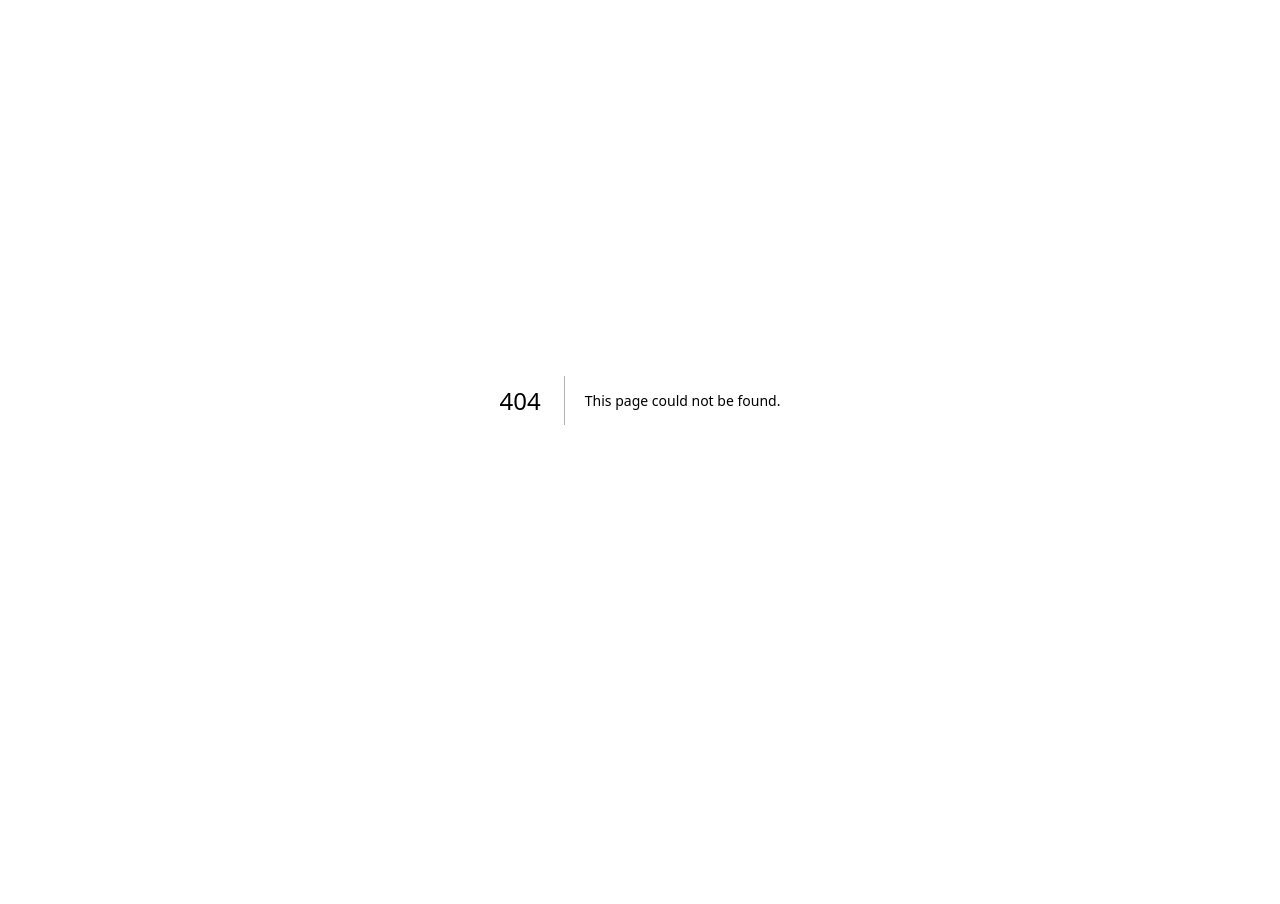
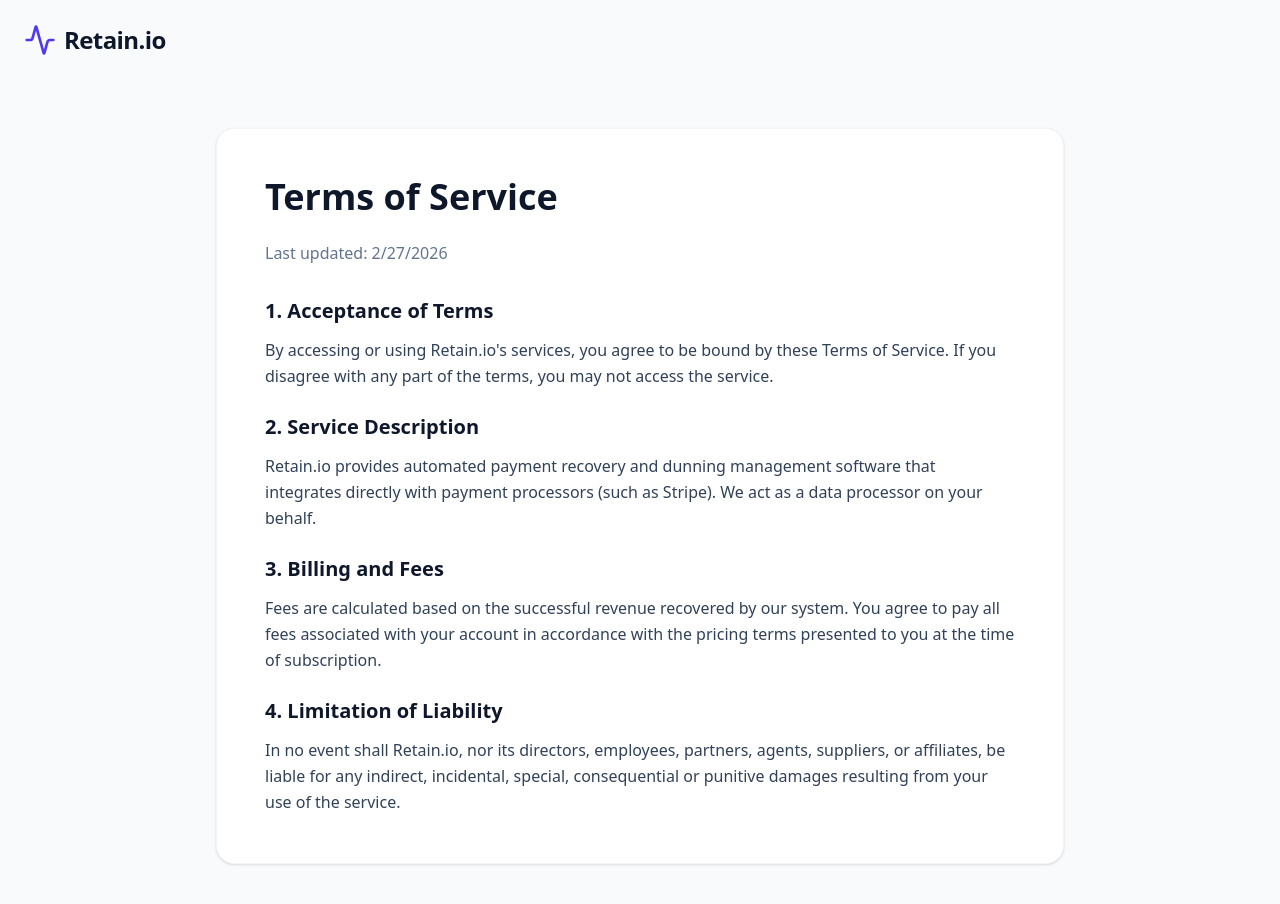
Before and after one commit to erkanrzgc/retain-io, a Next.js app: page /terms in a window 1280 px wide. Before the commit this address had no page. Shown: the top 904 px of the page. Before the commit the page ends 800 px from the top, so only its background shows below. Built offline with nearby package versions, Linux system fonts and the light colour scheme.

Commit message:
feat(pages): add privacy, terms, pricing and testimonial sections

```diff
--- a/src/app/page.tsx
+++ b/src/app/page.tsx
@@ -51,7 +51,7 @@ export default function Home() {
             </Button>
           </div>
 
-          <div className="mt-20 grid grid-cols-1 md:grid-cols-3 gap-8 w-full max-w-5xl text-left">
+          <div id="features" className="mt-20 scroll-mt-24 grid grid-cols-1 md:grid-cols-3 gap-8 w-full max-w-5xl text-left">
             <div className="group flex flex-col items-start p-6 bg-white rounded-2xl shadow-sm border border-slate-100 transition-all duration-300 hover:shadow-lg hover:-translate-y-1 hover:border-indigo-100 cursor-default">
               <div className="p-3 bg-green-100 text-green-700 rounded-lg mb-4 transition-transform duration-300 group-hover:scale-110">
                 <DollarSign className="h-6 w-6" />
@@ -74,6 +74,38 @@ export default function Home() {
               <p className="text-slate-600">Optimized retry schedules and personalized emails that your customers actually read.</p>
             </div>
           </div>
+
+          <div id="pricing" className="mt-32 scroll-mt-24 w-full max-w-5xl">
+            <h2 className="text-3xl font-bold text-slate-900 mb-12">Simple, transparent pricing.</h2>
+            <div className="bg-white p-8 rounded-3xl shadow-sm border border-slate-100 flex flex-col md:flex-row items-center justify-between mx-auto max-w-3xl">
+              <div className="text-left mb-6 md:mb-0">
+                <h3 className="text-2xl font-bold mb-2">Performance Built</h3>
+                <p className="text-slate-600">No monthly fees. We only win when you win.</p>
+              </div>
+              <div className="text-center md:text-right">
+                <span className="text-5xl font-extrabold text-indigo-600">5%</span>
+                <span className="text-slate-500 font-medium ml-2">of recovered revenue</span>
+              </div>
+            </div>
+          </div>
+
+          <div id="testimonials" className="mt-32 scroll-mt-24 w-full max-w-5xl mb-12">
+            <h2 className="text-3xl font-bold text-slate-900 mb-12">Loved by founders.</h2>
+            <div className="grid grid-cols-1 md:grid-cols-2 gap-6">
+              <div className="bg-white p-8 rounded-2xl shadow-sm border border-slate-100 text-left">
+                <div className="flex text-yellow-400 mb-4">★★★★★</div>
+                <p className="text-slate-700 italic mb-6">"Retain.io essentially pays for itself. Setting it up took 2 minutes and it recovered $1,200 in our first week alone that would have completely churned out."</p>
+                <div className="font-bold text-slate-900">Sarah J.</div>
+                <div className="text-sm text-slate-500">Founder, SaaS Co.</div>
+              </div>
+              <div className="bg-white p-8 rounded-2xl shadow-sm border border-slate-100 text-left">
+                <div className="flex text-yellow-400 mb-4">★★★★★</div>
+                <p className="text-slate-700 italic mb-6">"The Stripe integration is flawless. We used to do all of this manually and missed so many failed payments. The automated emails look incredibly professional."</p>
+                <div className="font-bold text-slate-900">David M.</div>
+                <div className="text-sm text-slate-500">CTO, Tech Startup</div>
+              </div>
+            </div>
+          </div>
         </section>
       </main>
 
--- /dev/null
+++ b/src/app/privacy/page.tsx
@@ -0,0 +1,44 @@
+import { Activity } from "lucide-react";
+import Link from "next/link";
+
+export default function PrivacyPolicy() {
+  return (
+    <div className="flex min-h-screen flex-col bg-slate-50">
+      <header className="container mx-auto flex h-20 items-center justify-between px-4 md:px-6">
+        <Link href="/" className="flex items-center gap-2">
+          <Activity className="h-8 w-8 text-indigo-600" />
+          <span className="text-2xl font-bold tracking-tight text-slate-900">Retain.io</span>
+        </Link>
+      </header>
+
+      <main className="flex-1 container mx-auto px-4 md:px-6 py-12 max-w-4xl">
+        <div className="bg-white p-8 md:p-12 rounded-2xl shadow-sm border border-slate-100">
+          <h1 className="text-3xl md:text-4xl font-extrabold text-slate-900 mb-6">Privacy Policy</h1>
+          <p className="text-slate-500 mb-8">Last updated: {new Date().toLocaleDateString()}</p>
+
+          <div className="space-y-6 text-slate-700 leading-relaxed">
+            <section>
+              <h2 className="text-xl font-bold text-slate-900 mb-3">1. Information We Collect</h2>
+              <p>We collect information you provide directly to us when you create an account, connect your Stripe profile, or communicate with us. This includes your name, email address, and payment integration metadata.</p>
+            </section>
+
+            <section>
+              <h2 className="text-xl font-bold text-slate-900 mb-3">2. How We Use Your Information</h2>
+              <p>We use the information we collect to operate and improve our automated dunning services, process transactions, send payment recovery notifications to your customers on your behalf, and provide customer support.</p>
+            </section>
+
+            <section>
+              <h2 className="text-xl font-bold text-slate-900 mb-3">3. Data Security</h2>
+              <p>We implement industry-standard security measures to protect your information. We do not store raw credit card numbers. All sensitive payment processing is handled securely by Stripe.</p>
+            </section>
+
+            <section>
+              <h2 className="text-xl font-bold text-slate-900 mb-3">4. Contact Us</h2>
+              <p>If you have any questions about this Privacy Policy, please contact us at <a href="mailto:hello@retain.io" className="text-indigo-600 hover:underline">hello@retain.io</a>.</p>
+            </section>
+          </div>
+        </div>
+      </main>
+    </div>
+  );
+}
--- /dev/null
+++ b/src/app/terms/page.tsx
@@ -0,0 +1,44 @@
+import { Activity } from "lucide-react";
+import Link from "next/link";
+
+export default function TermsOfService() {
+  return (
+    <div className="flex min-h-screen flex-col bg-slate-50">
+      <header className="container mx-auto flex h-20 items-center justify-between px-4 md:px-6">
+        <Link href="/" className="flex items-center gap-2">
+          <Activity className="h-8 w-8 text-indigo-600" />
+          <span className="text-2xl font-bold tracking-tight text-slate-900">Retain.io</span>
+        </Link>
+      </header>
+
+      <main className="flex-1 container mx-auto px-4 md:px-6 py-12 max-w-4xl">
+        <div className="bg-white p-8 md:p-12 rounded-2xl shadow-sm border border-slate-100">
+          <h1 className="text-3xl md:text-4xl font-extrabold text-slate-900 mb-6">Terms of Service</h1>
+          <p className="text-slate-500 mb-8">Last updated: {new Date().toLocaleDateString()}</p>
+
+          <div className="space-y-6 text-slate-700 leading-relaxed">
+            <section>
+              <h2 className="text-xl font-bold text-slate-900 mb-3">1. Acceptance of Terms</h2>
+              <p>By accessing or using Retain.io's services, you agree to be bound by these Terms of Service. If you disagree with any part of the terms, you may not access the service.</p>
+            </section>
+
+            <section>
+              <h2 className="text-xl font-bold text-slate-900 mb-3">2. Service Description</h2>
+              <p>Retain.io provides automated payment recovery and dunning management software that integrates directly with payment processors (such as Stripe). We act as a data processor on your behalf.</p>
+            </section>
+
+            <section>
+              <h2 className="text-xl font-bold text-slate-900 mb-3">3. Billing and Fees</h2>
+              <p>Fees are calculated based on the successful revenue recovered by our system. You agree to pay all fees associated with your account in accordance with the pricing terms presented to you at the time of subscription.</p>
+            </section>
+
+            <section>
+              <h2 className="text-xl font-bold text-slate-900 mb-3">4. Limitation of Liability</h2>
+              <p>In no event shall Retain.io, nor its directors, employees, partners, agents, suppliers, or affiliates, be liable for any indirect, incidental, special, consequential or punitive damages resulting from your use of the service.</p>
+            </section>
+          </div>
+        </div>
+      </main>
+    </div>
+  );
+}
```
